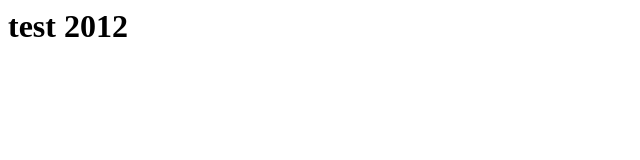
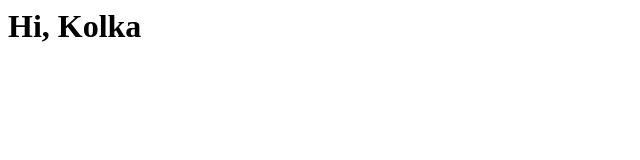
Before and after one commit to sekaka/kret, a plain HTML site: page index.html in a window 1280 px wide. Shown: the whole page, without its empty margins (0-640 px from the left). Drawn offline with Linux system fonts and the light colour scheme.

Commit message:
trying kret.me
chenging to kolka

```diff
--- a/index.html
+++ b/index.html
@@ -1,3 +1,3 @@
 <html>
-<h1> test 2012</h1>
+<h1> Hi, Kolka</h1>
 </html>
```
